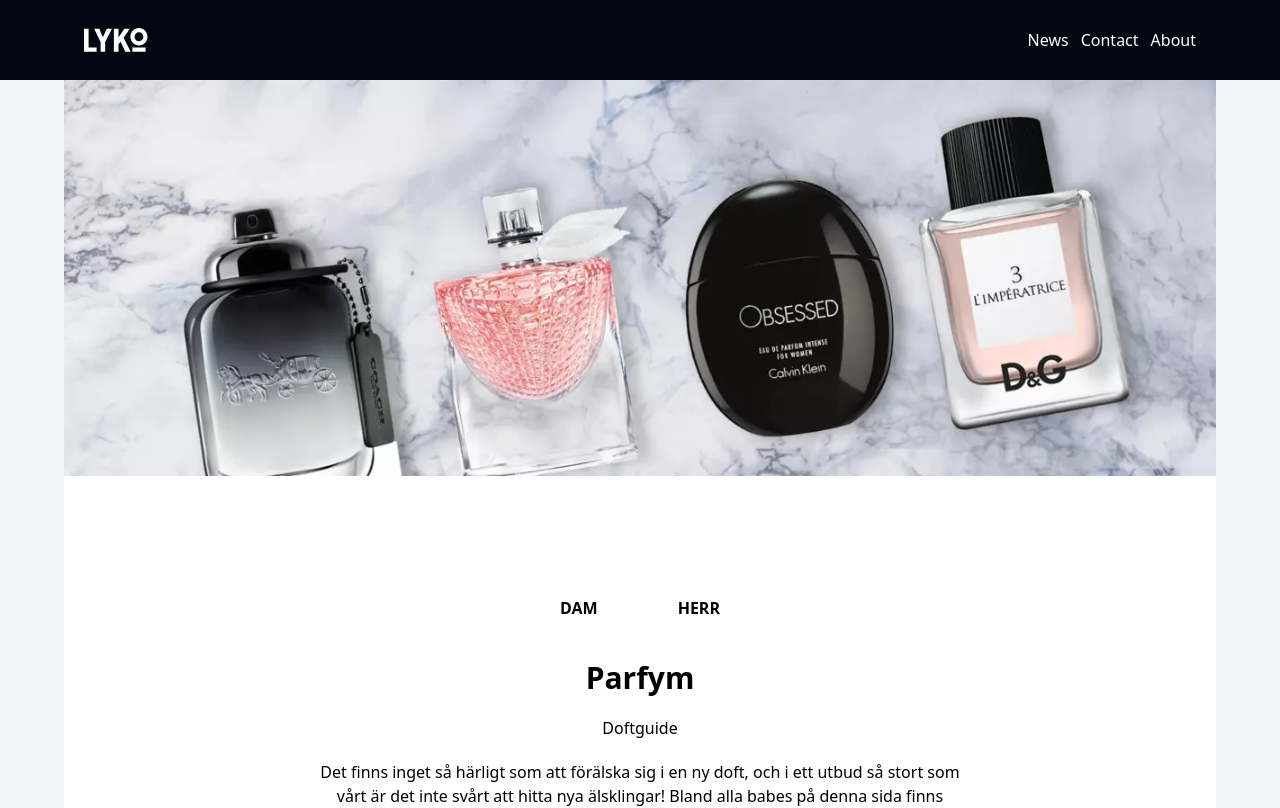
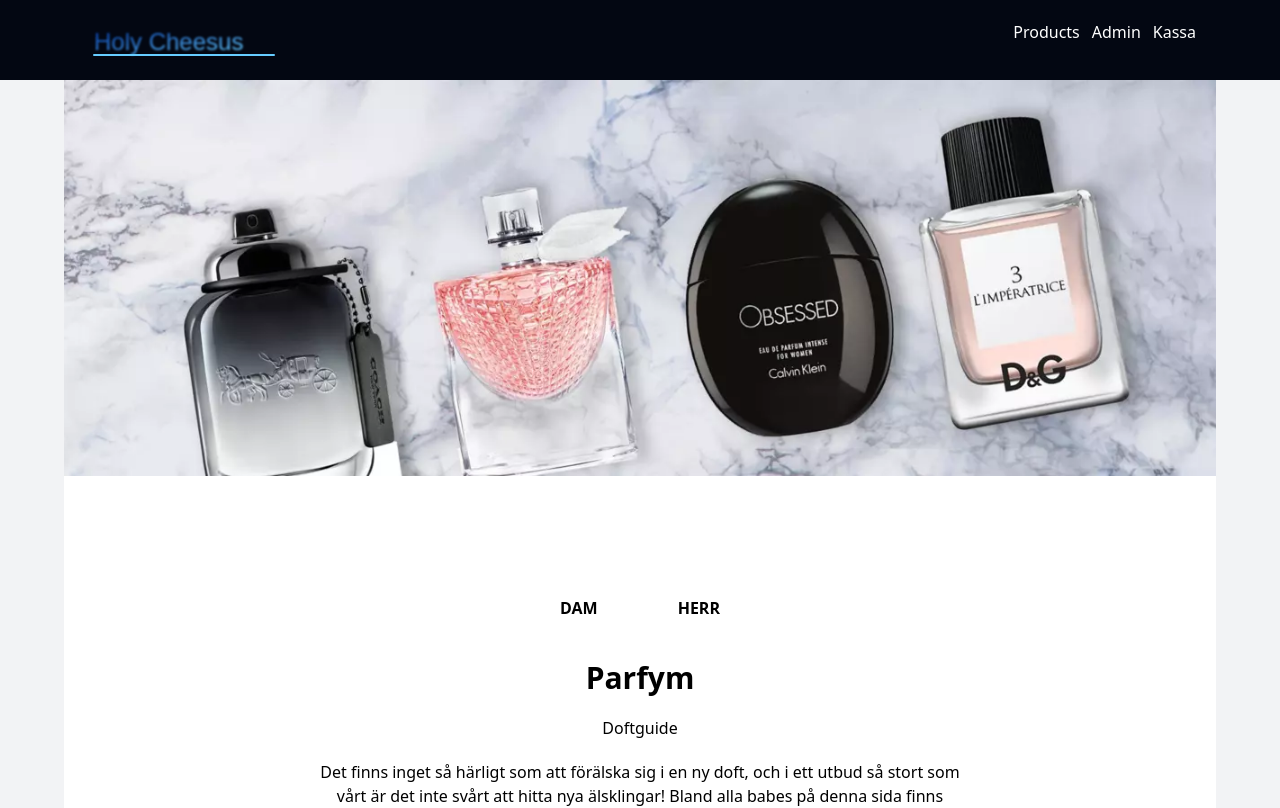
Before and after one commit to Snickesnacket/lyko, a React (Vite) app: page / in a window 1280 px wide. Shown: the top 808 px of the page. Built offline with nearby package versions, Linux system fonts and the light colour scheme; no server answers.

Commit message:
added new logo, links in navbar and changes amount of characters showing of description in productsPage

```diff
--- a/src/components/Module.tsx
+++ b/src/components/Module.tsx
@@ -30,7 +30,7 @@
 									{product.Name}
 								</h3>
 								<section className="font-thin mt-7">
-									{truncateDescription(product.Description, 188)}
+									{truncateDescription(product.Description, 60)}
 								</section>
 								<span className="font-bold block">
 									{product.Price}
--- a/src/components/Navbar.tsx
+++ b/src/components/Navbar.tsx
@@ -1,6 +1,7 @@
 
 import logo from '../assets/lyko.svg'
 import {useState} from "react";
+import {Link} from "react-router-dom";
 function Navbar () {
 
 	const [visibility, setVisibility] = useState(false)
@@ -11,12 +12,12 @@
 					<div>
 						<img className="object-contain h-full" src={logo} alt="lyko-logga"/>
 					</div>
-					<div
-						className={`flex flex-col  absolute top-20 left-0 bg-gray-950 w-full pl-5 pb-5 gap-5 ${visibility ? '' : 'hidden'}`}>
-						<a className="text-white" href="#news">News</a>
-						<a className="text-white" href="#contact">Contact</a>
-						<a className="text-white" href="#about">About</a>
-					</div>
+					<ul
+						className={`flex flex-col absolute top-20 left-0 bg-gray-950 w-full pl-5 pb-5 gap-5 ${visibility ? '' : 'hidden'}`}>
+						<Link className="text-white" to="/">Produkter</Link>
+						<Link className="text-white" to="/admin">Admin</Link>
+						<Link className="text-white" to="/Kassa">Kassa</Link>
+					</ul>
 					<button onClick={() => setVisibility(!visibility)}>
 						<svg xmlns="http://www.w3.org/2000/svg" fill="none" viewBox="0 0 24 24" stroke="white" className="size-10">
 							<path d="M3.75 6.75h16.5M3.75 12h16.5m-16.5 5.25h16.5"/>
@@ -27,11 +28,11 @@
 			<nav className="hidden bg-gray-950 fixed top-0 left-0 p-5 h-20 w-full lg:flex justify-between items-center">
 				<div className="max-w-6xl flex px-5 w-full justify-between m-auto">
 					<img className="object-contain h-full" src={logo} alt="lyko-logga"/>
-					<div className="bg-gray-950 space-x-3">
-						<a className="text-white" href="#news">News</a>
-						<a className="text-white" href="#contact">Contact</a>
-						<a className="text-white" href="#about">About</a>
-					</div>
+					<ul className="bg-gray-950 space-x-3">
+						<Link className="text-white" to="/">Products</Link>
+						<Link className="text-white" to="/admin">Admin</Link>
+						<Link className="text-white" to="/Kassa">Kassa</Link>
+					</ul>
 				</div>
 			</nav>
 		</>
```
Also changed, not shown: src/assets/lyko.svg.
